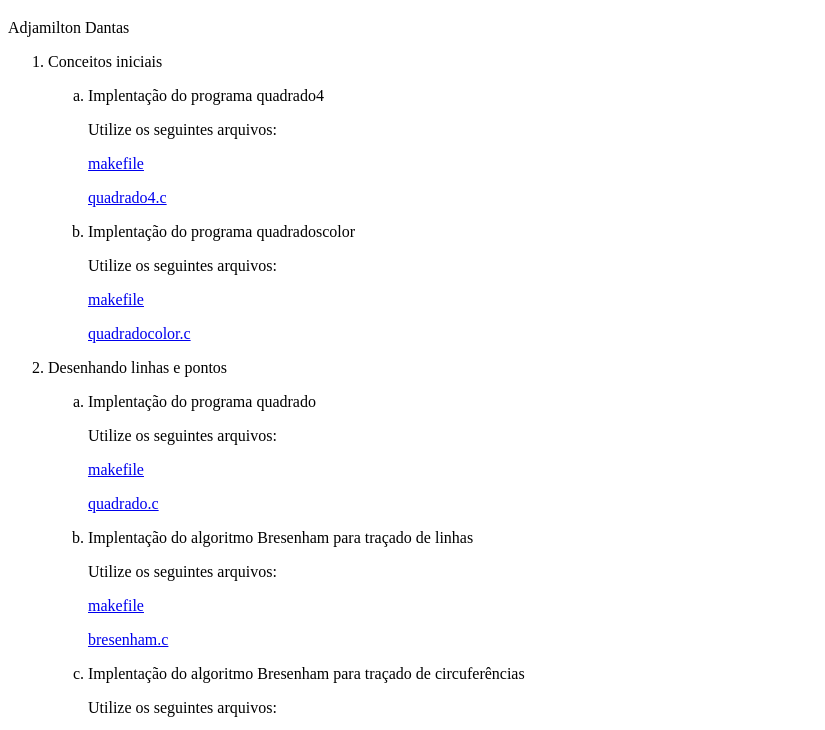
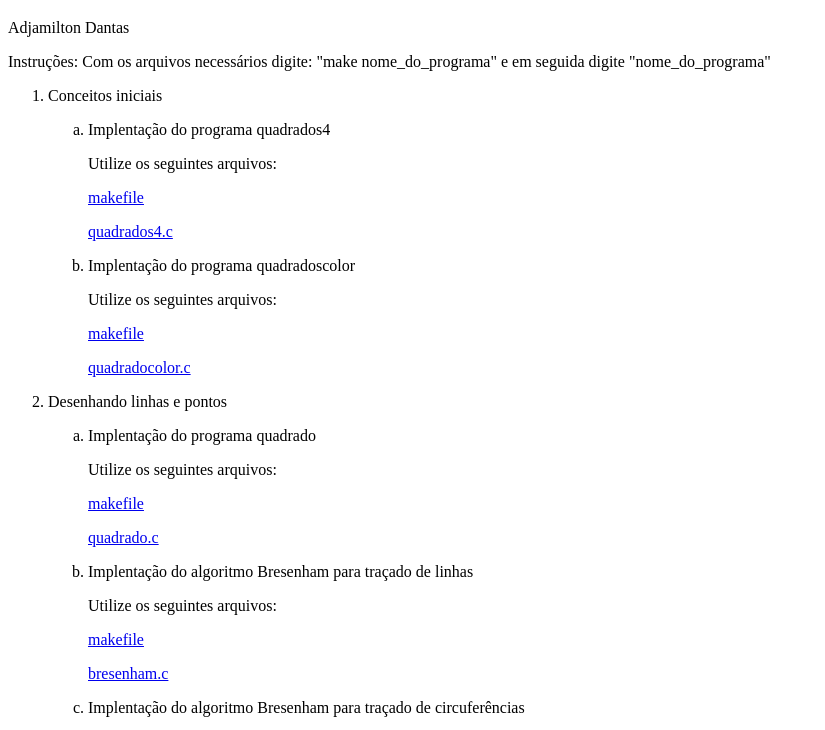
Before and after one commit to adjamilton/adjamilton.github.io, a plain HTML site: page index.html in a window 1280 px wide. Shown: the part 61-791 px from the top of the page, without its empty margins (0-825 px from the left). Drawn offline with Linux system fonts and the light colour scheme.

Commit message:
Update index.html

```diff
--- a/index.html
+++ b/index.html
@@ -3,12 +3,13 @@
 <body>
 <h1>Solução para os exercícios propostos</h1>
 <p>Adjamilton Dantas</p>
+<p>Instruções: Com os arquivos necessários digite: "make nome_do_programa" e em seguida digite "nome_do_programa" </p>
 <ol>
   <li><p>Conceitos iniciais</p>
     <OL type="a">
-      <Li><p>Implentação do programa quadrado4</p>
+      <Li><p>Implentação do programa quadrados4</p>
       <p>Utilize os seguintes arquivos:</p>
-      <P><a href="makefile.txt">makefile</a></P><P><a href="quadrado4.c">quadrado4.c</a></P></Li>
+      <P><a href="makefile.txt">makefile</a></P><P><a href="quadrados4.c">quadrados4.c</a></P></Li>
       <li><p>Implentação do programa quadradoscolor</p>
       <p>Utilize os seguintes arquivos:</p>
       <P><a href="makefile.txt">makefile</a></P><P><a href="quadradoscolor.c">quadradocolor.c</a></P></Li></li>
```
